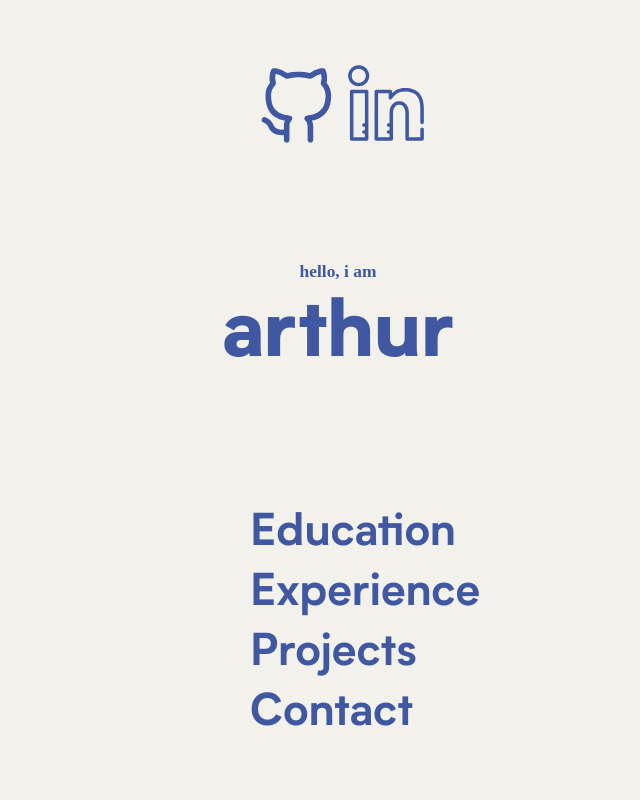
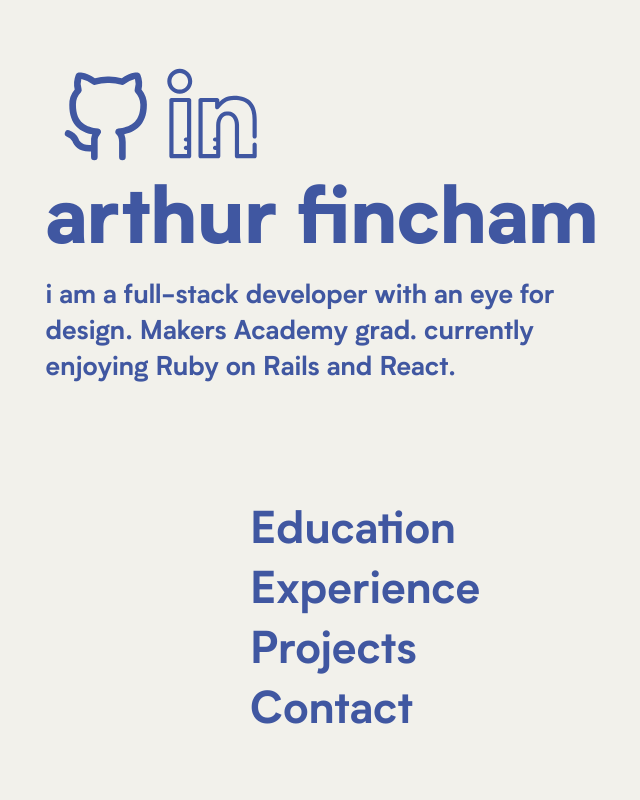
Before and after one commit to arthurfincham/react-portfolio, a React (Create React App) app: page / in a window 1280 px wide. Shown: the top 800 px of the page, without its empty margins (302-942 px from the left). Built offline with nearby package versions, Linux system fonts and the light colour scheme; a web font is replaced by a local one.

Commit message:
update welcome text

```diff
--- a/src/App.css
+++ b/src/App.css
@@ -44,9 +44,10 @@
 .Welcome-text {
   display: flex;
   flex-direction: column;
-  align-items: center;
+  align-items: left;
   font-size: calc(10px + 2vmin);
-  max-width: 12ch;
+  max-width: 45ch;
+  text-align: left;
 }
 
 .Welcome-text > * {
--- a/src/App.js
+++ b/src/App.js
@@ -33,11 +33,11 @@ function App() {
         <GlobalStyles />
         <div className="App">
           <div className="Welcome-page">
-            <IconLinks />
+            <div className="Welcome-text">
+              <IconLinks />
 
-            <div className="Welcome-text">
-              <h6>hello, i am</h6>
-              <h1>arthur</h1>
+              <h1>arthur fincham</h1>
+              <h4>i am a full-stack developer with an eye for design. Makers Academy grad. currently enjoying Ruby on Rails and React.</h4>
             </div>
 
             <AnchorLinks />
```
